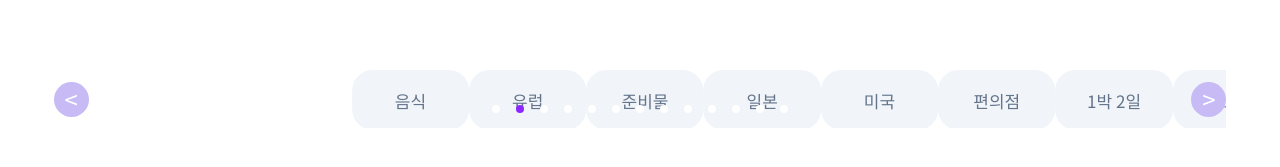
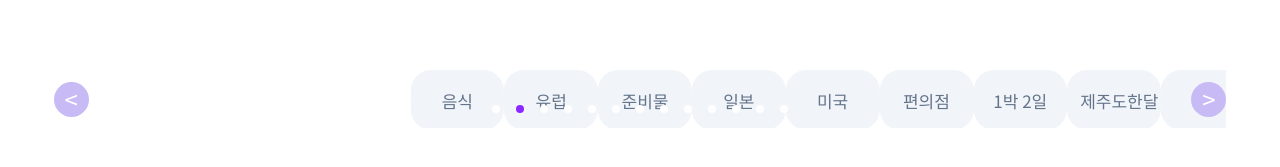
Before and after one commit to minjeong073/DingDong_T5, a React (Create React App) app: page / in a window 1280 px wide. Shown: the part 577-744 px from the top of the page. Built offline with nearby package versions, Linux system fonts and the light colour scheme; no server answers.

Commit message:
feat: allhashtags 백엔드 연동

```diff
--- a/src/components/HashtagBar/RealCarousel.tsx
+++ b/src/components/HashtagBar/RealCarousel.tsx
@@ -28,7 +28,7 @@ export const RealCarousel: React.FC<CarouselComponentProps> = ({ items }) => {
             <CustomDotStyle clickHandler={clickHandler} isSelected={isSelected} index={index} label="Dot" />
           )}
         centerMode={true}
-        centerSlidePercentage={10}
+        centerSlidePercentage={8}
         showThumbs={false}
         showStatus={false}
         autoPlay={true}
```
